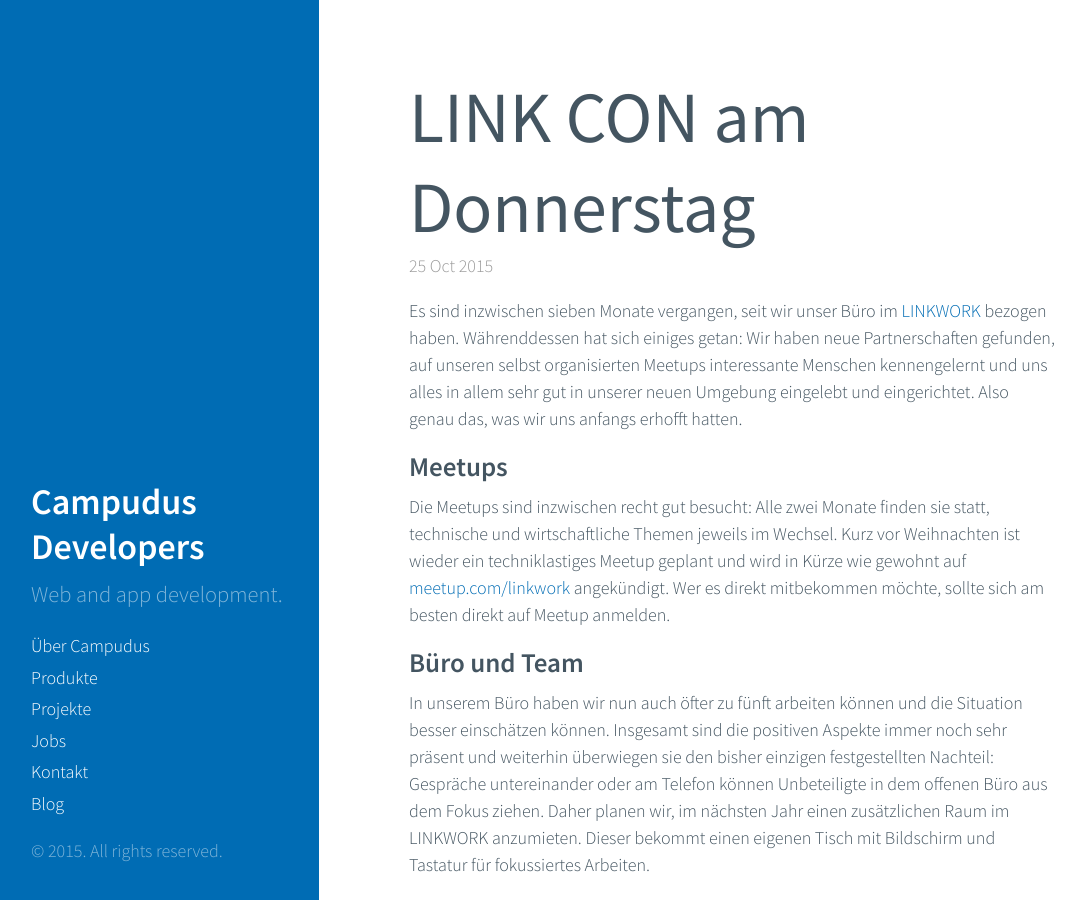
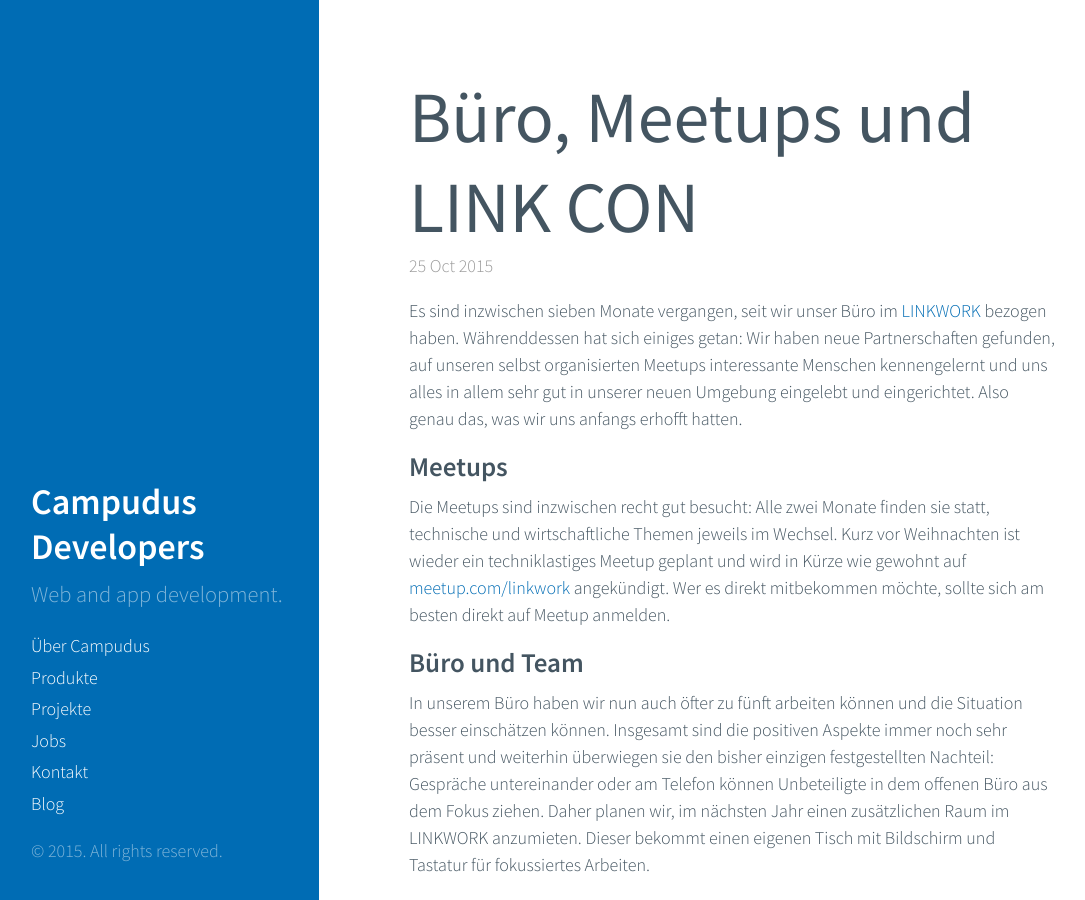
Before and after one commit to campudus/campudus.github.io, a Jekyll site: the page built from de/blog/_posts/2015-10-25-büro-meetups-und-linkcon.md, in a window 1280 px wide and 900 px high. Shown: the whole window, without its empty margins (5-1090 px from the left). Built offline with Jekyll 4.4.1, drawn with Linux system fonts in a browser that asks for light colours.

Commit message:
Change title for blog post
Signed-off-by: Joern Bernhardt <jb@campudus.com>

```diff
--- a/de/blog/_posts/2015-10-25-linkcon.md
+++ b/de/blog/_posts/2015-10-25-büro-meetups-und-linkcon.md
@@ -1,7 +1,7 @@
 ---
 layout: post
-title: LINK CON am Donnerstag
-description: Die IT-Messe Niederbayern startet als einfache Hausmesse im LINKWORK
+title: Büro, Meetups und LINK CON
+description: Die IT-Messe Niederbayern startet als einfache Hausmesse im LINKWORK :)
 blog-id: linkcon-nr1
 date: 2015-10-25 00:30:00
 tags:
```
